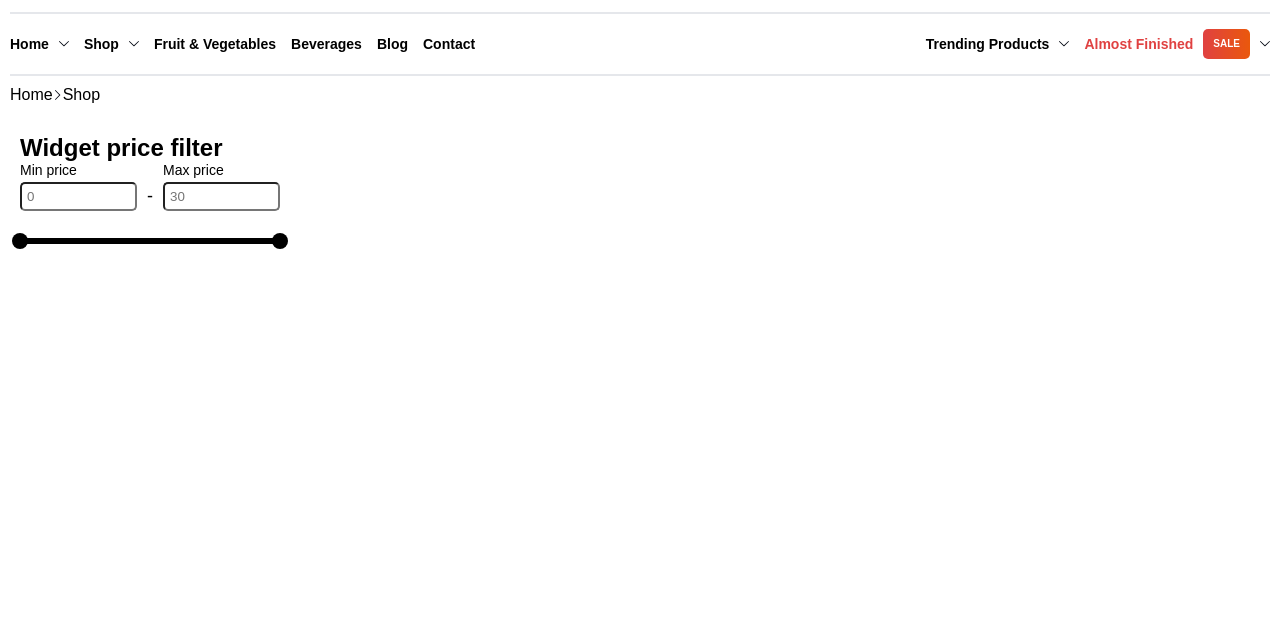
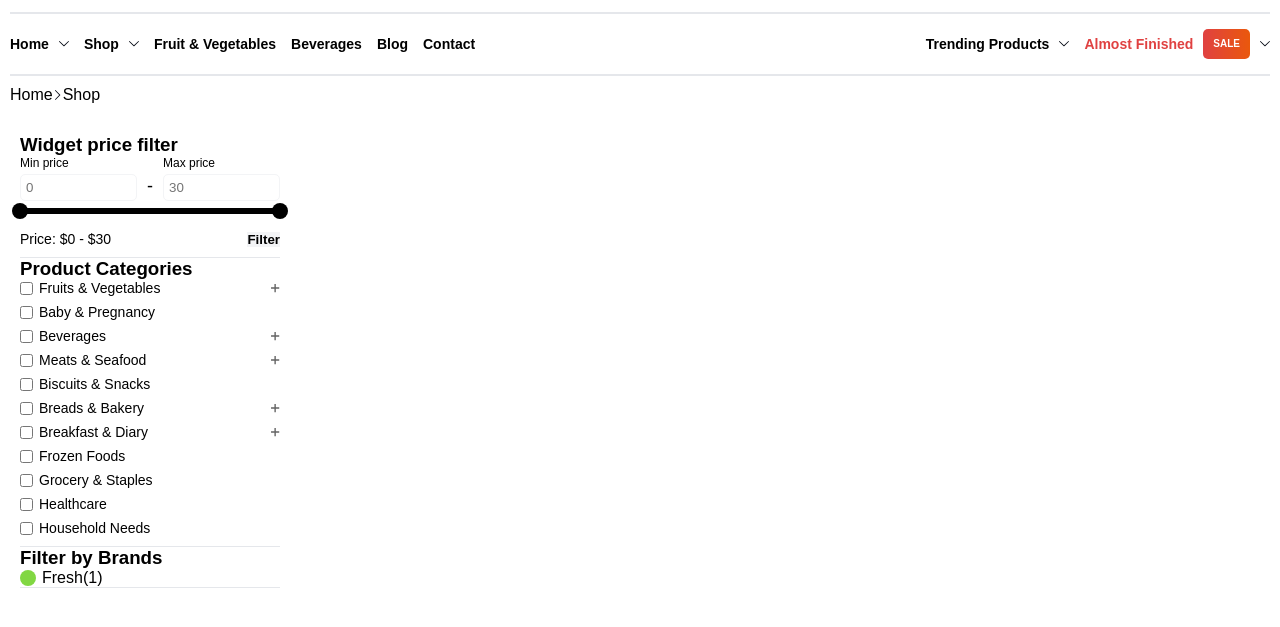
Before and after one commit to Ashy-21/Grogin, a plain HTML site: page index.html in a window 1280 px wide. Shown: the part 121-748 px from the top of the page. Drawn offline with Linux system fonts and the light colour scheme.

Commit message:
Side menu started

```diff
--- a/components/css/style.css
+++ b/components/css/style.css
@@ -204,6 +204,10 @@ aside {
   gap: 20px;
 }
 
+.widget {
+  border-bottom: 1px solid #e5e7eb;
+}
+
 .price-input {
   display: flex;
   align-items: flex-end;
@@ -213,20 +217,24 @@ aside {
 .price-box {
   display: flex;
   flex-direction: column;
-  flex: 1; /* Allows both boxes to grow equally */
+  flex: 1;
 }
 
 .price-box label {
-  font-size: 14px;
+  font-size: 12px;
   margin-bottom: 4px;
 }
 
 input.price-input {
   padding: 5px;
+  border: 1px solid #f3f4f6; /* Proper border */
+  background-color: #fff;
   border-radius: 5px;
-  width: 100%; /* Make input fill available space in price-box */
+  width: 100%;
   box-sizing: border-box;
+  color: #f3f4f6; /* Text inside input */
 }
+
 
 .dash {
   display: flex;
@@ -275,3 +283,83 @@ input.price-input {
   right: 0;
   transform: translate(50%, -50%);
 }
+
+.filter {
+  padding: 10px 0;
+  display: flex;
+  justify-content: space-between;
+  align-items: center;
+  font-size: 14px;
+  color: #000;
+}
+
+.filter button {
+  border: none;
+  background-color: #f3f4f6;
+  font-weight: 600;
+}
+
+.product-category {
+  border-bottom: 1px solid #e5e7eb;
+  padding-bottom: 10px;
+}
+
+.product-category ul {
+  list-style: none;
+  padding: 0;
+  margin: 0;
+  display: flex;
+  flex-direction: column;
+  gap: 8px;
+}
+
+.product-category li {
+  display: flex;
+  align-items: center;
+  width: 100%; /* Ensure li spans full container width */
+}
+
+.product-category .label-group {
+  display: flex;
+  align-items: center;
+  gap: 6px;
+}
+
+.product-category label {
+  font-size: 14px;
+  color: #000;
+}
+
+.product-category img {
+  width: 10px;
+  height: 10px;
+  margin-left: auto; /* Push to far right */
+}
+
+.filter-brand {
+  border-bottom: 1px solid #e5e7eb;
+}
+
+.one {
+  display: flex;
+  align-items: center;
+  width: 100%;
+}
+
+.one .label-group {
+  display: flex;
+  align-items: center;
+  gap: 6px;
+}
+
+.green {
+  width: 16px;
+  height: 16px;
+  background-color: #81d742;
+  border-radius: 50%;
+}
+
+.one.grey {
+  color: #6b7280;
+  margin-left: auto; /* Push to far right */
+}
--- a/index.html
+++ b/index.html
@@ -75,11 +75,10 @@
     </header>
 
     <aside>
+        <div class="price-filter-wrapper"></div>
+
             <div class="widget">
-        <h2>Widget price filter</h2>
-
-        <!-- Wrapper starts -->
-        <div class="price-filter-wrapper">
+                <h3>Widget price filter</h3>
                 <div class="price-input">
                     <div class="price-box">
                     <label for="min-price">Min price</label>
@@ -99,8 +98,99 @@
                     <div class="dot left"></div>
                     <div class="dot right"></div>
                 </div>
+                <div class="filter">
+                    <span>Price: $0 - $30</span>
+                    <button type="button">Filter</button>
                 </div>
-        <!-- Wrapper ends -->
+            </div>
+
+            <div class="product-category">
+                <h3>Product Categories</h3>
+                <ul>
+                    <li>
+                        <div class="label-group">
+                            <input type="checkbox" id="fruits-vegetables">
+                            <label for="fruits-vegetables">Fruits & Vegetables</label>
+                        </div>
+                        <img src="./components/icons/plus.svg" />
+                    </li>
+                    <li>
+                        <div class="label-group">
+                            <input type="checkbox" id="baby-pregnancy">
+                            <label for="baby-pregnancy">Baby & Pregnancy</label>
+                        </div>
+                    </li>
+                    <li>
+                        <div class="label-group">
+                            <input type="checkbox" id="beverages">
+                            <label for="beverages">Beverages</label>
+                        </div>
+                        <img src="./components/icons/plus.svg" />
+                    </li>
+                    <li>
+                        <div class="label-group">
+                            <input type="checkbox" id="meats-seafood">
+                            <label for="meats-seafood">Meats & Seafood</label>
+                        </div>
+                        <img src="./components/icons/plus.svg" />
+                    </li>
+                    <li>
+                        <div class="label-group">
+                            <input type="checkbox" id="biscuits-snacks">
+                            <label for="biscuits-snacks">Biscuits & Snacks</label>
+                        </div>
+                    </li>
+                    <li>
+                        <div class="label-group">
+                            <input type="checkbox" id="breads-bakery">
+                            <label for="breads-bakery">Breads & Bakery</label>
+                        </div>
+                        <img src="./components/icons/plus.svg" />
+                    </li>
+                    <li>
+                        <div class="label-group">
+                            <input type="checkbox" id="breakfast-dairy">
+                            <label for="breakfast-dairy">Breakfast & Diary</label>
+                        </div>
+                        <img src="./components/icons/plus.svg" />
+                    </li>
+                    <li>
+                        <div class="label-group">
+                            <input type="checkbox" id="frozen-foods">
+                            <label for="frozen-foods">Frozen Foods</label>
+                        </div>
+                    </li>
+                    <li>
+                        <div class="label-group">
+                            <input type="checkbox" id="grocery-staples">
+                            <label for="grocery-staples">Grocery & Staples</label>
+                        </div>
+                    </li>
+                    <li>
+                        <div class="label-group">
+                            <input type="checkbox" id="healthcare">
+                            <label for="healthcare">Healthcare</label>
+                        </div>
+                    </li>
+                    <li>
+                        <div class="label-group">
+                            <input type="checkbox" id="household-needs">
+                            <label for="fruits-vegetables">Household Needs</label>
+                        </div>
+                    </li>
+                </ul>
+            </div>
+
+            <div class="filter-brand">
+                <h3>Filter by Brands</h3>
+                <div class="one">
+                    <div class="label-group">
+                        <div class="green"></div>
+                        <span>Fresh</span>
+                    </div>
+                    <span class="grey">(1)</span>
+                </div>
+            </div>
 
         </div>
     </aside>
```
Lines whose indentation alone changed are shown as unchanged.
